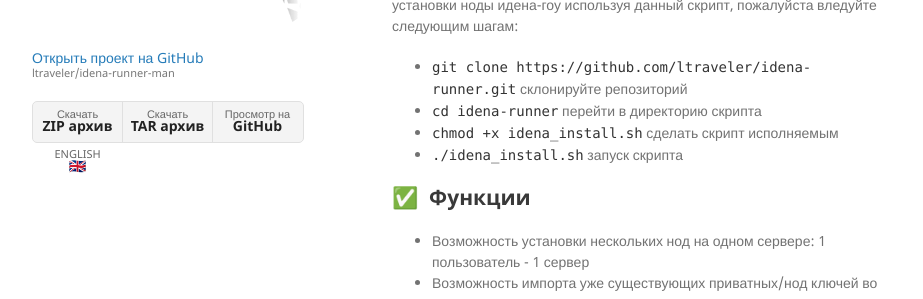
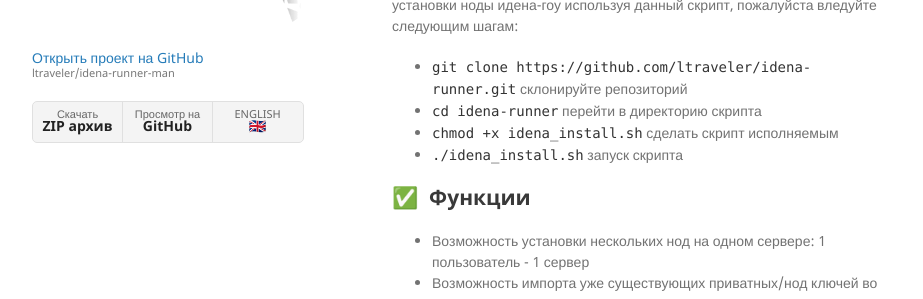
Before and after one commit to ltraveler/idena-runner-man, a Jekyll site: the page built from ru/index-ru.md, in a window 1280 px wide. Shown: the part 369-668 px from the top of the page, without its empty margins (178-1101 px from the left). Built offline with Jekyll 4.4.1, drawn with Linux system fonts in a browser that asks for light colours; the repository's description, which GitHub fills in, is left out.

Commit message:
Update default-ru.html

```diff
--- a/_layouts/default-ru.html
+++ b/_layouts/default-ru.html
@@ -34,7 +34,6 @@
         {% if site.show_downloads %}
         <ul class="downloads">
           <li><a href="{{ site.github.zip_url }}">Скачать <strong>ZIP архив</strong></a></li>
-          <li><a href="{{ site.github.tar_url }}">Скачать <strong>TAR архив</strong></a></li>
           <li><a href="{{ site.github.repository_url }}">Просмотр на <strong>GitHub</strong></a></li>
 
         {% assign pages=site.pages | where:"ref", page.ref | sort: 'lang' %}
```
